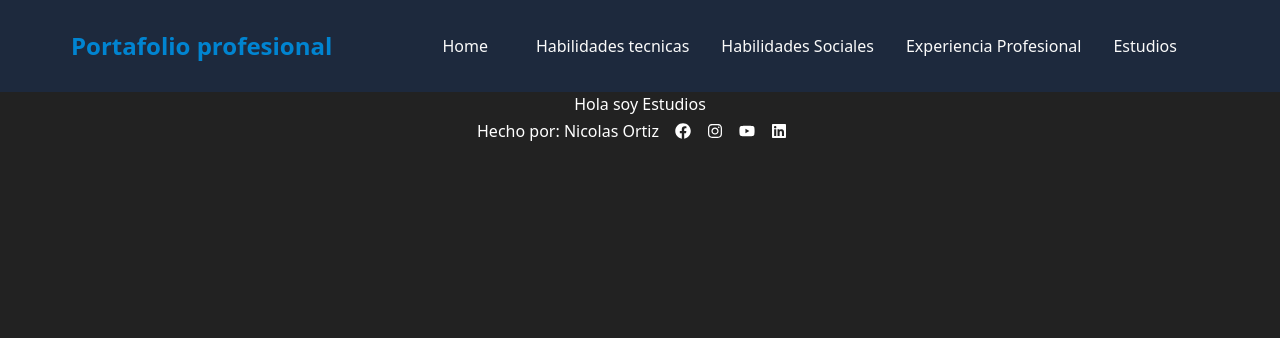
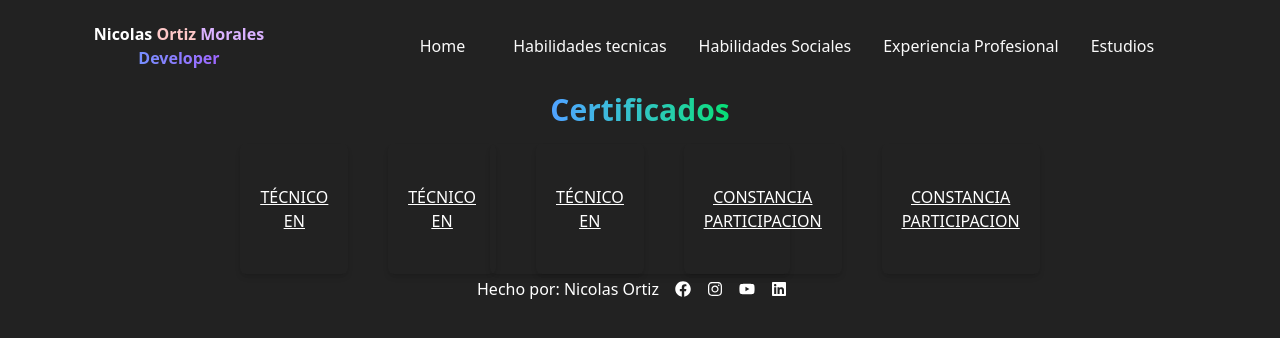
Before and after one commit to nicolas20055/Portafolio, a React (Vite) app: page /Studies in a window 1280 px wide. Shown: the top 338 px of the page. Built offline with nearby package versions, Linux system fonts and the light colour scheme.

Commit message:
diseño casi listo

```diff
--- a/src/Ul/CardInfo/CardInfo.jsx
+++ b/src/Ul/CardInfo/CardInfo.jsx
@@ -4,7 +4,7 @@ export const CardInfo = ({ title, content, images, customClass, }) => {
   return (
     <div className={`w-10/12 gap-52 sm:w-64 md:w-72 lg:w-96 xl:w-[800px] rounded-lg overflow-hidden shadow-lg bg-transparent border border-gray-200 h-[400px] ${customClass}`}>
       <div className="px-6 py-4">
-        <h2 className="font-semibold text-xl text-gray-100 truncate flex justify-center items-center ">{title}</h2>
+        <h2 className="  truncate flex justify-center items-center text-2xlxl font-bold bg-gradient-to-r from-blue-400 via-green-400 to-red-500 bg-[length:200%_200%] animate-textGradient bg-clip-text text-transparent ">{title}</h2>
       </div>
 
       <div className="px-6 py-4 justify-center items-center">
--- a/src/Ul/CardInfoAnimated/CardInfoAnimated.jsx
+++ b/src/Ul/CardInfoAnimated/CardInfoAnimated.jsx
@@ -20,7 +20,7 @@ export const CardInfoAnimated = ({ title, content, images }) => {
   return (
     <div className="w-10/12 gap-52 sm:w-64 md:w-72 lg:w-96 xl:w-[800px] rounded-lg overflow-hidden shadow-lg bg-transparent border border-gray-200 transition-all duration-300 ease-in-out hover:scale-105 h-[400px]">
       <div className="px-6 py-4">
-        <h2 className="font-semibold text-xl text-gray-100 truncate flex justify-center items-center">{title}</h2>
+        <h2 className="  truncate flex justify-center items-center text-4xl font-bold bg-gradient-to-r from-blue-400  via-green-400 to-red-500 bg-[length:200%_200%] animate-textGradient bg-clip-text text-transparent">{title}</h2>
       </div>
 
       <div className="px-6 py-4">
--- a/src/index.css
+++ b/src/index.css
@@ -22,3 +22,10 @@ body, #root{
   height: 200px;
   justify-content: center;
 }
+#dev{
+  @keyframes gradientAnimation {
+    0% { background-position: 0% 50%; }
+    50% { background-position: 100% 50%; }
+    100% { background-position: 0% 50%; }
+  }
+}
--- a/src/layouts/Header/Header.jsx
+++ b/src/layouts/Header/Header.jsx
@@ -4,8 +4,8 @@ import { Navbar } from "../Navbar/Navbar"
 export const Header = () =>{
     return(
       <>
-        <header className=" bg-slate-800 w-full h-23  flex flex-row flex-wrap justify-around items-center p-4 ">
-          <h1 className="text-sky-600 font-extrabold text-2xl">Portafolio profesional</h1>
+        <header className="w-full h-23  flex flex-row flex-wrap justify-around items-center p-4 ">
+          <h1 className=" font-extrabold">Nicolas <span className="text-red-200">Ortiz</span> <span className="text-purple-300">Morales</span> <br /> <span className="font-bold bg-gradient-to-r from-blue-400 via-purple-500 to-pink-500 bg-[length:200%_200%] animate-textGradient bg-clip-text text-transparent flex justify-center">Developer</span></h1>
           <Navbar />
         </header>
       </>
--- a/src/pages/Certificate/Certificate.jsx
+++ b/src/pages/Certificate/Certificate.jsx
@@ -1,13 +1,21 @@
 import React from 'react'
 
-export const Certificate = () => {
-  const certificates = [
-    'https://drive.google.com/uc?export=download&id=ID_DEL_CERTIFICADO_1',
-    'https://drive.google.com/uc?export=download&id=ID_DEL_CERTIFICADO_2',
-    'https://drive.google.com/uc?export=download&id=ID_DEL_CERTIFICADO_3',
-  ];
+export const Certificate = ({ url, titleCertificate }) => {
   return (
 
-    <div className=''>Certificate</div>
+
+        <a
+          href={url}
+          target="_blank"
+          rel="noopener noreferrer"
+          id="certificatees"
+          className="p-5 gap-5 justify-items-center bg-custom-50 max-w-[300px] h-[130px] flex flex-col text-center underline items-center justify-center rounded-md shadow-md hover:shadow-lg transition duration-300"
+        >
+          <h4>{titleCertificate}</h4>
+        </a>
+
+
   )
 }
+
+export default Certificate
--- a/src/pages/ProfessionalExperience/ProfessionalExperience.jsx
+++ b/src/pages/ProfessionalExperience/ProfessionalExperience.jsx
@@ -4,7 +4,7 @@ import { CardInfo } from '../../Ul/CardInfo/CardInfo'
 export function ProfessionalExperience() {
   return (
         <main>
-             <h1 className='flex justify-center text-3xl text-blue-600'>Experiencia Profesional</h1>
+             <h1 className=' truncate flex justify-center items-center text-4xl font-bold bg-gradient-to-r from-blue-400 via-green-400 to-red-500 bg-[length:200%_200%] animate-textGradient bg-clip-text text-transparent'>Experiencia Profesional</h1>
            <div className='p-40 grid justify-items-center transition-all hover:scale-95 '>
              <CardInfo
 
--- a/src/pages/SocialSkills/SocialSkills.jsx
+++ b/src/pages/SocialSkills/SocialSkills.jsx
@@ -4,8 +4,8 @@ import { CardInfo } from '../../Ul/CardInfo/CardInfo'
 export function SocialSkills() {
   return (
     <main>
-        <h1 className='flex justify-center text-3xl text-blue-600'>Habilidades Sociales</h1>
-      <div className='p-40  gap-10 grid justify-items-center sm:grid-cols-2 transition-all hover:scale-95 '>
+        <h1 className=' truncate flex justify-center items-center text-4xl font-bold bg-gradient-to-r from-blue-400 via-green-400 to-red-500 bg-[length:200%_200%] animate-textGradient bg-clip-text text-transparent'>Habilidades Sociales</h1>
+      <div className='p-40  gap-10 grid justify-items-center sm:grid-cols-2 transition-all hover:scale-105 '>
         <CardInfo
           title="Comunicación"
           content="Habilidad para comunicar ideas de manera efectiva."
--- a/src/pages/Studies/Studies.jsx
+++ b/src/pages/Studies/Studies.jsx
@@ -1,9 +1,22 @@
 import React from 'react'
-
+import { Certificate } from '../Certificate/Certificate';
 export function Studies() {
   return (
-    <div>
-      <h1>Hola soy Estudios</h1>
-    </div>
-  )
+    <>
+    <section id="certificatees" className="flex flex-col items-center justify-center gap-4">
+        <h1 className="text-3xl truncate flex justify-center items-center font-bold bg-gradient-to-r from-blue-400 via-green-400 to-red-500 bg-[length:200%_200%] animate-textGradient bg-clip-text text-transparent">Certificados</h1>
+        <div className=" bg-custom-100 max-w-[300px] h-[130px] flex  justify-center gap-10 underline rounded-md shadow-md hover:shadow-lg transition duration-300">
+
+            <Certificate url={'https://drive.google.com/file/d/1-FrihVmC7pvSEo-MgzCKS_PNmUc0vhXA/view?usp=drive_link'} titleCertificate={'TÉCNICO EN'}/>
+            <Certificate url={'https://drive.google.com/file/d/1H8MUPxwlAc1-ikLCSvTPxOs9Ya3OR-3_/view?usp=drive_link'} titleCertificate={'TÉCNICO EN'} />
+            <Certificate url={'https://drive.google.com/file/d/19Kc_fFFLG8NJZ0E3l9EZpGtU7zXzV5TD/view?usp=drive_link'} titleCertificate={'TÉCNICO EN'}  />
+            <Certificate url={'https://drive.google.com/file/d/1yDQgcRjjQ-lmVLg1deATEB6SGk7-PHjH/view?usp=drive_link'} titleCertificate={'CONSTANCIA PARTICIPACION'} />
+            <Certificate url={'https://drive.google.com/file/d/186kgkGiuUCa_u8EryCCX9OaqiLASxcVI/view?usp=drive_link'} titleCertificate={'CONSTANCIA PARTICIPACION'} />
+
+        </div>
+    </section>
+    </>
+);
 }
+
+export default Studies
--- a/src/pages/TechnicalSkills/TechnicalSkills.jsx
+++ b/src/pages/TechnicalSkills/TechnicalSkills.jsx
@@ -1,7 +1,6 @@
 import React from 'react'
 import { CardInfo } from '../../Ul/CardInfo/CardInfo'
 import { CardInfoAnimated } from '../../Ul/CardInfoAnimated/CardInfoAnimated'
-
 import { FaJava } from "react-icons/fa";
 import { IoLogoJavascript } from "react-icons/io";
 import { FaReact } from "react-icons/fa";
@@ -30,7 +29,7 @@ export function TechnicalSkills() {
 
   return (
     <main>
-      <div className='p-10 flex flex-col gap-4 justify-center items-center'>
+      <div className='p-10 flex flex-col gap-4 justify-center items-center c'>
         <CardInfoAnimated
           title="Technical Skills"
           content="Lenguajes de programación que he aprendido."
```
Also changed, not shown: 1 other file (tests, documents, lock files or other folders).
